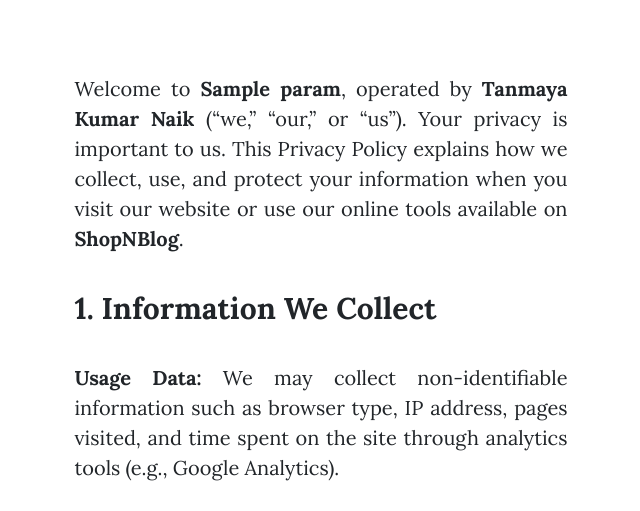
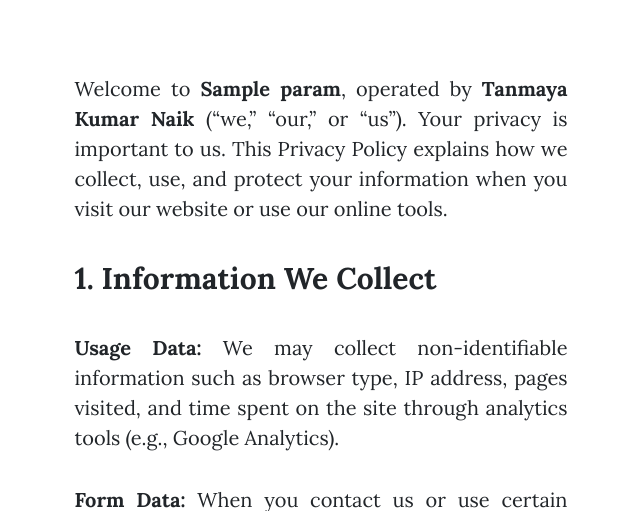
Before and after one commit to TanCannon/TechPost, a Flask app: template templates/privacy.html in a window 1280 px wide. Shown: the part 538-1049 px from the top of the page, without its empty margins (319-959 px from the left). Run offline with Flask 3, Linux system fonts and the light colour scheme; the template is opened without the code that fills it: most values are stand-ins (such as "Sample title", 1, 10 or a date in 2020); parts of the project's set-up code (start-up, migrations or seed data) failed here and were passed over; some libraries are stand-ins or nearby versions.

Commit message:
updated privacy page content

```diff
--- a/templates/privacy.html
+++ b/templates/privacy.html
@@ -49,7 +49,7 @@
                 <div class="container">
                     <!--<h1>Privacy Policy</h1>-->
 
-                    <p style="text-align: justify;">Welcome to <strong>{{params['website_name']}}</strong>, operated by <strong>Tanmaya Kumar Naik</strong> (“we,” “our,” or “us”). Your privacy is important to us. This Privacy Policy explains how we collect, use, and protect your information when you visit our website or use our online tools available on <strong>ShopNBlog</strong>.</p>
+                    <p style="text-align: justify;">Welcome to <strong>{{params['website_name']}}</strong>, operated by <strong>Tanmaya Kumar Naik</strong> (“we,” “our,” or “us”). Your privacy is important to us. This Privacy Policy explains how we collect, use, and protect your information when you visit our website or use our online tools.</p>
 
                     <h2>1. Information We Collect</h2>
                     <p style="text-align: justify;"><strong>Usage Data:</strong> We may collect non-identifiable information such as browser type, IP address, pages visited, and time spent on the site through analytics tools (e.g., Google Analytics).</p>
```
